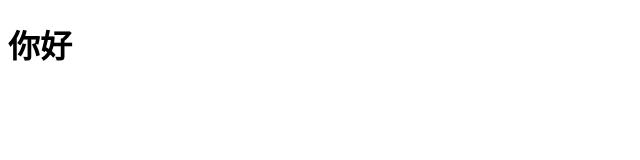
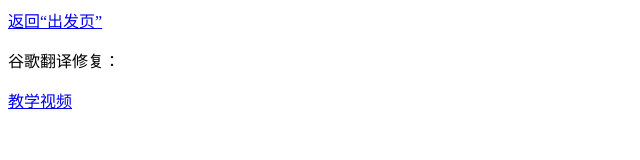
Before and after one commit to hot-life/gxl1, a plain HTML site: page one.html in a window 1280 px wide. Shown: the whole page, without its empty margins (0-640 px from the left). Drawn offline with Linux system fonts and the light colour scheme.

Commit message:
Add files via upload

```diff
--- a/one.html
+++ b/one.html
@@ -1,8 +1,19 @@
 <!DOCTYPE html>
 <title>工具</title>
 <head style="padding: 40px">
-<body>
-  <h1>
-    你好
-  </h1>
-</body>
+  <style>
+    a:hover {
+      background-color: rgb(37, 70, 71);
+    }
+  </style>
+  <body>
+    <a href="https://hot-life.github.io/gxl1/">返回“出发页”</a>
+    <div>
+      <p>谷歌翻译修复：</p>
+      <a
+        href="https://www.bilibili.com/video/BV1h14y1W72m/?spm_id_from=333.880.my_history.page.click&vd_source=b31ee7e0eab0c13882802623aba3e047"
+        >教学视频</a
+      >
+    </div>
+  </body>
+</head>
```
Also changed, not shown: index.html (+7 -2 lines).
